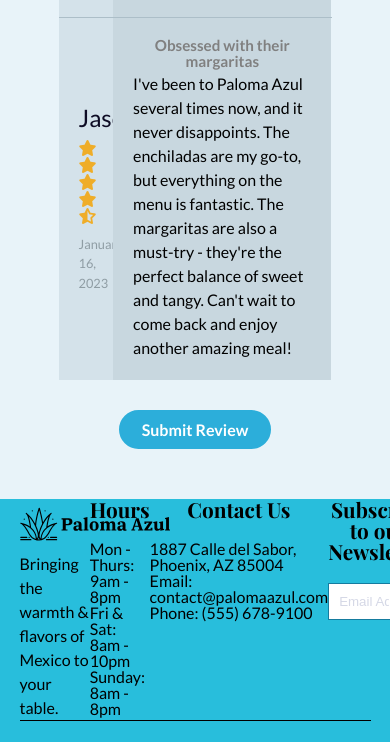
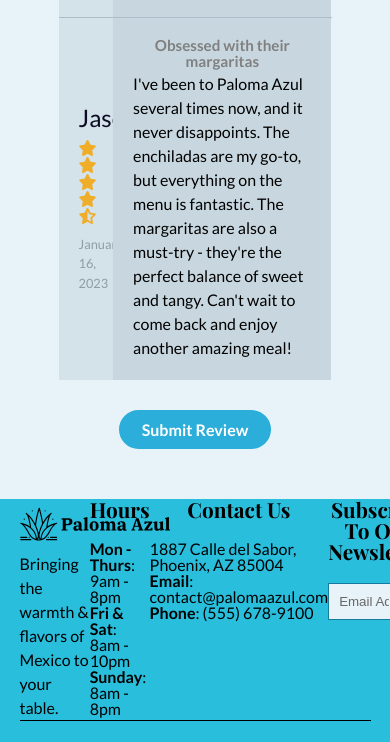
Before and after one commit to kristenlynne/restaurant-layout, a plain HTML site: page index.html in a window 390 px wide. Shown: the part 4677-5419 px from the top of the page. Drawn offline with nearby package versions, Linux system fonts and the light colour scheme.

Commit message:
minor styling changes before proceeding to work on responsive layouts

```diff
--- a/css/style.css
+++ b/css/style.css
@@ -47,6 +47,10 @@ p {
   font-family: 'Lato', sans-serif;
   font-size: 1em;
   line-height: 1.5em;
+}
+
+b {
+  font-weight: bold;
 }
 
 /*  --------------------- Form -----------------------  */
@@ -519,6 +523,11 @@ input {
   flex-grow:2;
   padding: 10px;
   border:none;
+  background: rgb(232, 243, 249);
+}
+
+input::placeholder {
+  color: rgb(103, 103, 103);
 }
 
 form button i {
@@ -535,7 +544,7 @@ form:focus-within {
 
 button {
   border: none;
-  background: white;
+  background: rgb(232, 243, 249);
   color: rgb(248, 137, 27);
 }
 
--- a/index.html
+++ b/index.html
@@ -199,21 +199,21 @@
             <section>
                 <h4>Hours</h4>
                 <ul class="listfooter">
-                    <li>Mon - Thurs: 9am - 8pm</li>
-                    <li>Fri & Sat: 8am - 10pm</li>
-                    <li>Sunday: 8am - 8pm</li>
+                    <li><b>Mon - Thurs</b>: 9am - 8pm</li>
+                    <li><b>Fri & Sat</b>: 8am - 10pm</li>
+                    <li><b>Sunday</b>: 8am - 8pm</li>
                 </ul>
             </section>
             <section>
                 <h4>Contact Us</h4>
                 <ul class="listfooter">
                     <li>1887 Calle del Sabor, Phoenix, AZ 85004</li>
-                    <li>Email: contact@palomaazul.com</li>
-                    <li>Phone: (555) 678-9100</li>
+                    <li><b>Email</b>: contact@palomaazul.com</li>
+                    <li><b>Phone</b>: (555) 678-9100</li>
                 </ul>
             </section>
             <section>
-                <h4>Subscribe to our Newsletter</h4>
+                <h4>Subscribe To Our Newsletter</h4>
                 <form action="submit">
                     <input type="text" placeholder="Email Address">
                     <button><i class="fa-solid fa-paper-plane"></i></button>
@@ -226,7 +226,7 @@
                 <ul>
                     <li><a href="https://github.com/kristenlynne"><i class="fa-brands fa-github"></i></a></li>
                     <li><a href="https://www.linkedin.com/in/kristen-lynne/"><i class="fa-brands fa-linkedin"></i></a></li>
-                    <li><a href="https://kristensmith.netlify.app/"><i class="fa-solid fa-address-card"></i></a></li>
+                    <li><a href="https://kristensmith.netlify.app/"><i class="fa-solid fa-rocket"></i></a></li>
                 </ul>
             </div>
         </section>
```
